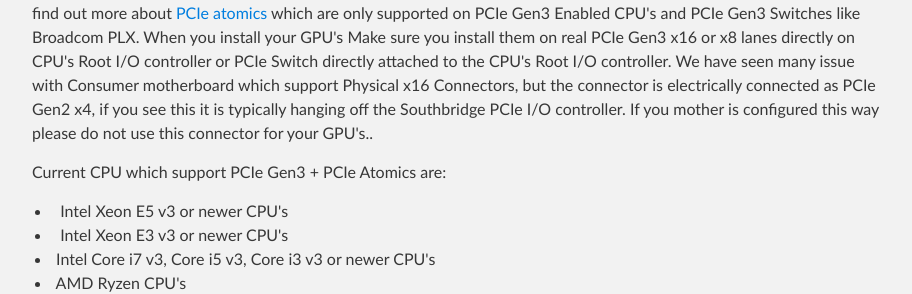
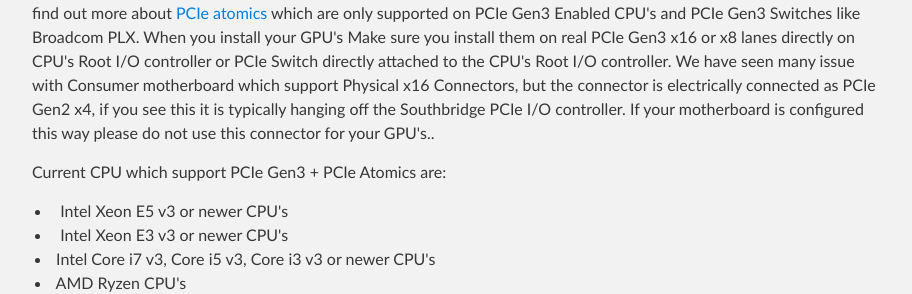
Before and after one commit to ROCm/ROCm.github.io, a Jekyll site: the page hardware.html, which Jekyll copies as it is, in a window 1280 px wide and 900 px high, scrolled down 464 px. Shown: the part 257-551 px from the top of the window, without its empty margins (183-1095 px from the left). Built offline with Jekyll 4.4.1, drawn with Linux system fonts in a browser that asks for light colours.

Commit message:
Update hardware.html
Fix typo

```diff
--- a/hardware.html
+++ b/hardware.html
@@ -58,7 +58,7 @@
 <p><strong>GFX8:</strong> <em>Radeon RX 480,</em> <em>Radeon RX 470,</em> <em>Radeon RX 460,</em><em>Radeon R9 Nano,</em> <em>Radeon R9 Fury,</em> <em>Radeon R9 Fury X</em> <em>Radeon Pro WX7100,</em> <em>Radeon Pro WX5100,</em><em>Radeon Pro WX4100,</em> and <em>FirePro S9300 x2</em>; revolutionary HBM memories with 512 GB/s per ASIC. Currently the highest efficiency at 46 Gflops/watt. The R9 Nano delivers 8 Tflops and the S9300x2 delivers a solid 13.9 Tflops of single-precision performance to attack machine-learning, molecular-dynamics, energy and signal-processing problems. </p>
 <p><strong> Experimental support  GFX7:</strong> <em>Radeon R9 290 4 GB</em>, <em>Radeon R9 290X 8 GB</em>, <em>Radeon R9 390 8 GB</em>, <em>Radeon R9 390X 8 GB</em>, <em>FirePro W9100 (16GB)</em>, <em>FirePro S9150 (16 GB)</em> and <em>FirePro S9170 (32 GB)</em>;  strong half-rate double-precision performance </p>
 <h4>Supported CPU&#39;s</h4>
-<p>ROCm Platform Leverage PCIe Atomics (Fetch ADD,Compare and SWAP, Unconditional SWAP, AtomicsOpCompletion) To find out more about <a href='https://github.com/RadeonOpenCompute/RadeonOpenCompute.github.io/blob/master/ROCmPCIeFeatures.md'>PCIe atomics</a> which are only supported on PCIe Gen3 Enabled CPU&#39;s and PCIe Gen3 Switches like Broadcom PLX. When you install your GPU&#39;s Make sure you install them on real PCIe Gen3 x16 or x8 lanes directly on CPU&#39;s Root I/O controller or PCIe Switch directly attached to the CPU&#39;s Root I/O controller. We have seen many issue with Consumer motherboard which support Physical x16 Connectors, but the connector is electrically connected as PCIe Gen2 x4, if you see this it is typically hanging off the Southbridge PCIe I/O controller. If you mother is configured this way please do not use this connector for your GPU&#39;s..</p>
+<p>ROCm Platform Leverage PCIe Atomics (Fetch ADD,Compare and SWAP, Unconditional SWAP, AtomicsOpCompletion) To find out more about <a href='https://github.com/RadeonOpenCompute/RadeonOpenCompute.github.io/blob/master/ROCmPCIeFeatures.md'>PCIe atomics</a> which are only supported on PCIe Gen3 Enabled CPU&#39;s and PCIe Gen3 Switches like Broadcom PLX. When you install your GPU&#39;s Make sure you install them on real PCIe Gen3 x16 or x8 lanes directly on CPU&#39;s Root I/O controller or PCIe Switch directly attached to the CPU&#39;s Root I/O controller. We have seen many issue with Consumer motherboard which support Physical x16 Connectors, but the connector is electrically connected as PCIe Gen2 x4, if you see this it is typically hanging off the Southbridge PCIe I/O controller. If your motherboard is configured this way please do not use this connector for your GPU&#39;s..</p>
 <p>Current CPU which support PCIe Gen3 + PCIe Atomics are: </p>
 <ul><li>
   Intel Xeon E5 v3 or newer CPU&#39;s </li>
```
